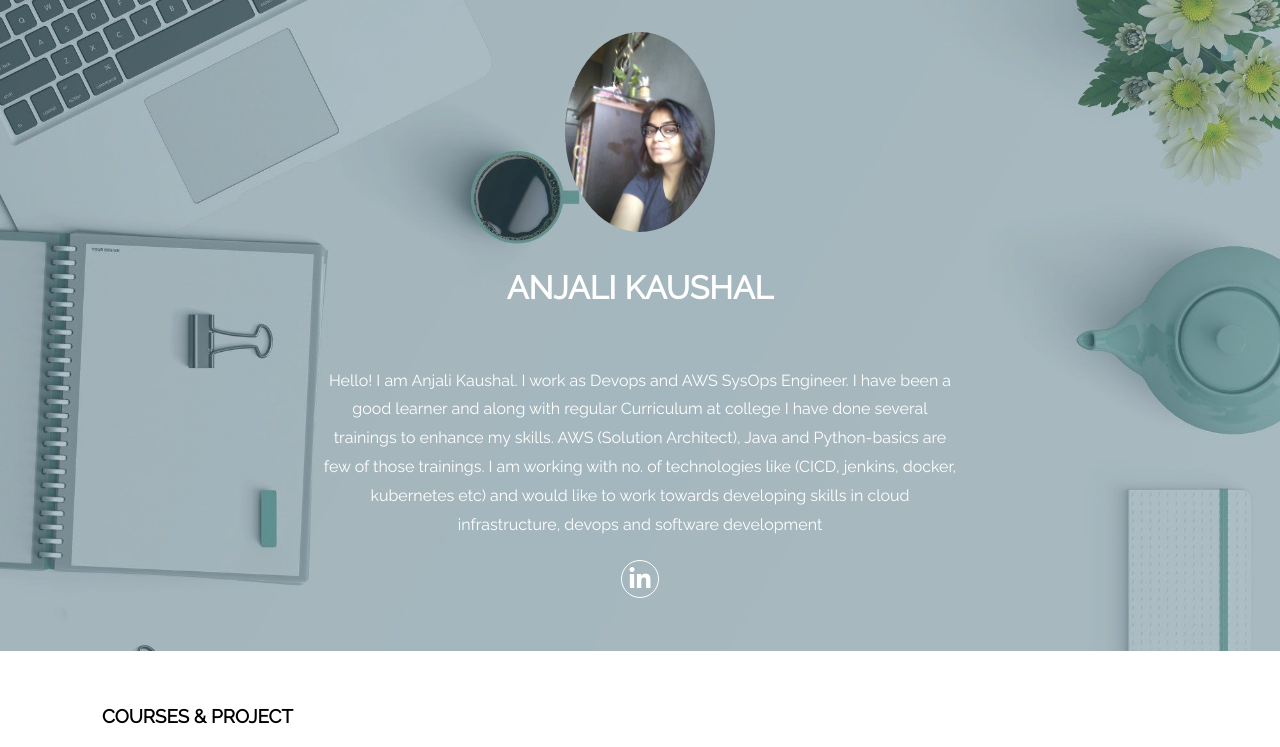
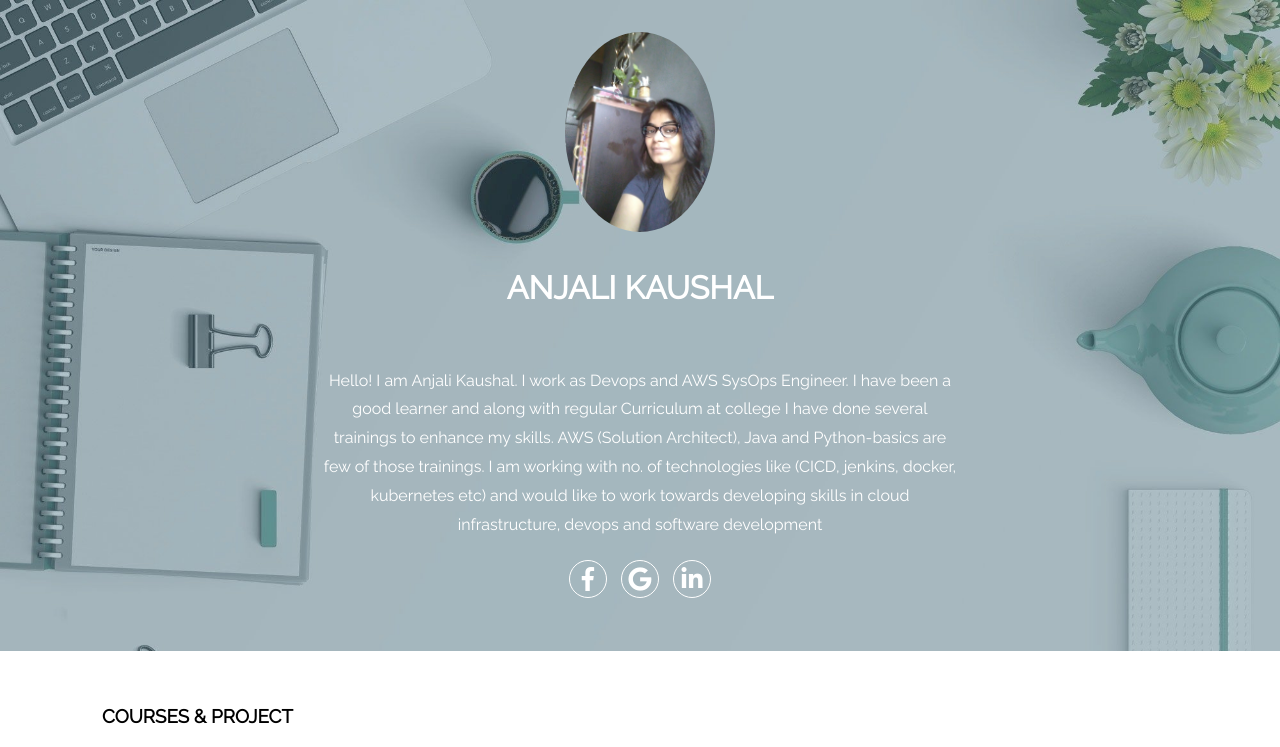
Before and after one commit to Kingfatehkhan786/FAnjali, a plain HTML site: page index.html in a window 1280 px wide. Shown: the top 747 px of the page. Drawn offline with Linux system fonts and the light colour scheme.

Commit message:
change in index.html

```diff
--- a/index.html
+++ b/index.html
@@ -23,15 +23,15 @@
                 working with no. of technologies like (CICD, jenkins, docker, kubernetes etc) and would like to work
                 towards developing skills in cloud infrastructure, devops and software development
                 </p>
-      <!-- <a href="facebook url " target="_blank">
-        <i class="fab fa-facebook-f"></i> -->
-      <!-- </a>
-      <a href="twitter url" target="_blank">
-        <i class="fab fa-twitter"></i> -->
-      <!-- </a> -->
-      <!-- <a href="git url" target="_blank">
-        <i class="fab fa-github-alt"></i>
-      </a> -->
+     <a href="https://www.facebook.com/devops.linux.9/" target="_blank">
+        <i class="fab fa-facebook-f"></i>
+      </a>
+      <!-- <a href="twitter url" target="_blank">
+        <i class="fab fa-twitter"></i>
+      </a>  -->
+      <a href="mailto:anjalikaushal6695@gmail.com" target="_blank">
+        <i class="fab fa-google"></i>
+      </a>
       <!-- <a href="instagram URL" target="_blank">
         <i class="fab fa-instagram"></i>
       </a> -->
```
Also changed, not shown: img/favicon.ico, img/favicon1.ico (added), 1 other file.
